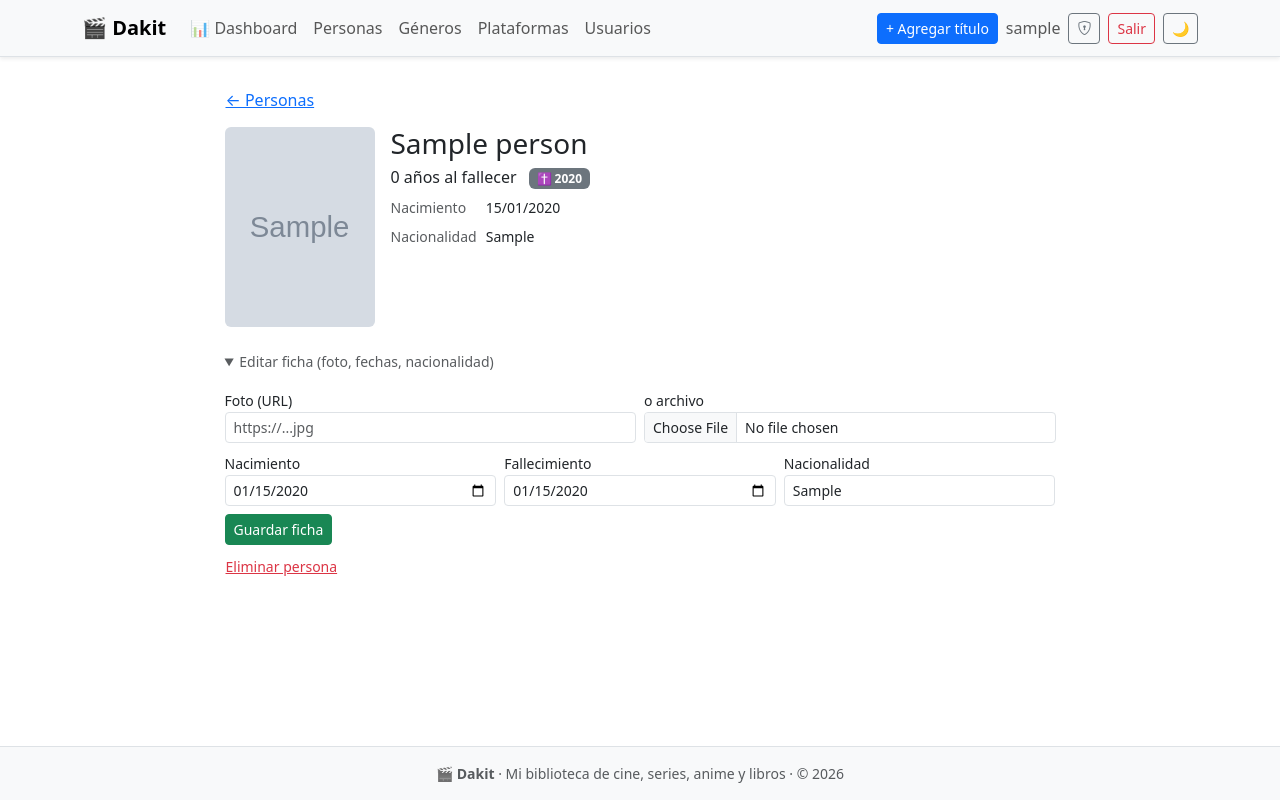
After one commit to DyM66/flask_dakit, a Flask app: page /person/1 in a window 1280 px wide, after a click on "Editar ficha (foto, fechas, nacionalidad)". The commit adds this page. Run offline with Flask 3, Linux system fonts and the light colour scheme; a user stored in the database is signed in; tables that the repository leaves empty hold one stand-in row (values such as "Sample post"); grey boxes marked "Sample" are stand-in pictures.

Commit message:
🌱feat(people): fichas de personas, avatares y lectura por relaciones (cutover paso 2)
Paso 2 del cutover. El catalogo, dashboard, buscador y formularios pasan a
usar las relaciones Person/EntryPerson en vez de los strings creator/main_cast
(que dejan de leerse/escribirse — se eliminan por SSH tras verificar).

- Nuevas paginas: /people (grid con avatar) y /person/<id> (foto, edad, vivo/
  fallecido, nacionalidad, obras agrupadas por rol enlazadas, edicion de ficha).
- Dashboard: avatar miniatura por director/actor, enlazado a su ficha.
- Buscador y tarjetas leen los nombres desde las personas vinculadas (joinedload
  evita N+1). Alta/edicion resuelven los nombres a Person (find-or-create).
- CLI: apply-enrichment (carga foto/datos investigados), add-person,
  set-person-photo; add-entry adaptado. Se retira migrate-people (ya cumplido).

```diff
--- a/app.py
+++ b/app.py
@@ -97,8 +97,6 @@ class Entry(db.Model):
     # Título alternativo oficial (inglés para anime, español para films en inglés, etc.).
     # Mapeado a la columna existente "title_es" para no migrar el schema.
     title_alt = db.Column("title_es", db.String(200))
-    creator = db.Column(db.String(100), nullable=False)
-    main_cast = db.Column(db.String(500))  # reparto principal: nombres separados por coma
     year = db.Column(db.Integer, nullable=False)
     platform = db.Column(db.String(50), nullable=False)
     type = db.Column(db.String(20), nullable=False)
@@ -260,6 +258,55 @@ def get_or_create_person(name):
     return person, True
 
 
+def sync_entry_people(entry, creator_csv, cast_csv):
+    """Reemplaza los enlaces de la entrada según los CSV del form (find-or-create)."""
+    entry.people.clear()
+    db.session.flush()  # ejecuta los DELETE de enlaces viejos antes de re-insertar
+    seen = set()
+    for csv, role in ((creator_csv, "director"), (cast_csv, "actor")):
+        for raw in (csv or "").split(","):
+            person, _ = get_or_create_person(raw)
+            if not person or (person.id, role) in seen:
+                continue
+            seen.add((person.id, role))
+            entry.people.append(EntryPerson(person=person, role=role))
+
+
+def ranked_people(counter, limit):
+    """Counter[person_id] → [(Person, count, pct_vs_top)] para barras con avatar."""
+    items = counter.most_common(limit)
+    if not items:
+        return []
+    top = items[0][1]
+    people = {p.id: p for p in Person.query.filter(Person.id.in_([pid for pid, _ in items]))}
+    return [(people[pid], count, round(count / top * 100)) for pid, count in items]
+
+
+def save_person_photo(person):
+    """Guarda la foto (URL o archivo) como person_{id}.{ext} y borra la anterior si cambia."""
+    old, new = person.photo, None
+    url = request.form.get("photo_url", "").strip()
+    if url:
+        try:
+            new = download_poster(url, f"person_{person.id}")
+        except Exception as exc:
+            flash(f"No se pudo descargar la foto: {exc}", "danger")
+            return
+    else:
+        file = request.files.get("photo")
+        if file and file.filename and allowed_file(file.filename):
+            ext = os.path.splitext(file.filename)[1].lower() or ".jpg"
+            new = secure_filename(f"person_{person.id}{ext}")
+            file.save(os.path.join(app.config["UPLOAD_FOLDER"], new))
+    if new:
+        if old and old != new:
+            old_path = os.path.join(app.config["UPLOAD_FOLDER"], old)
+            if os.path.exists(old_path):
+                os.remove(old_path)
+        person.photo = new
+        person.photo_source = "upload"
+
+
 def send_email(to, subject, body):
     if not app.config.get("MAIL_HOST"):
         raise RuntimeError("El envío de correo no está configurado.")
@@ -351,7 +398,7 @@ def index():
     type_filter = request.args.get("type", "").strip()
     year_filter = request.args.get("year", type=int)
 
-    query = Entry.query
+    query = Entry.query.options(joinedload(Entry.people).joinedload(EntryPerson.person))
     if type_filter:
         query = query.filter(Entry.type == type_filter)
     if year_filter:
@@ -364,8 +411,8 @@ def index():
             e for e in entries
             if needle in normalize_text(e.title)
             or needle in normalize_text(e.title_alt)
-            or needle in normalize_text(e.creator)
-            or needle in normalize_text(e.main_cast)
+            or needle in normalize_text(e.creator_csv)
+            or needle in normalize_text(e.cast_csv)
         ]
     types = [t for (t,) in db.session.query(Entry.type).distinct().order_by(Entry.type)]
     years = [y for (y,) in db.session.query(Entry.year).distinct().order_by(Entry.year.desc())]
@@ -386,8 +433,6 @@ def dashboard():
 
     type_counter = Counter()
     platform_counter = Counter()
-    director_counter = Counter()
-    actor_counter = Counter()
     genre_counter = Counter()
     decade_counter = Counter()
     years = []
@@ -396,19 +441,16 @@ def dashboard():
         type_counter[entry.type] += 1
         if entry.platform:
             platform_counter[entry.platform] += 1
-        for name in (entry.creator or "").split(","):
-            name = name.strip()
-            if name:
-                director_counter[name] += 1
-        for name in (entry.main_cast or "").split(","):
-            name = name.strip()
-            if name:
-                actor_counter[name] += 1
         for genre in entry.genres:
             genre_counter[genre.name] += 1
         if entry.year:
             years.append(entry.year)
             decade_counter[(entry.year // 10) * 10] += 1
+
+    director_counter = Counter()
+    actor_counter = Counter()
+    for person_id, role in db.session.query(EntryPerson.person_id, EntryPerson.role):
+        (director_counter if role == "director" else actor_counter)[person_id] += 1
 
     series_with_seasons = sorted(
         ((e.title, len(e.seasons)) for e in entries if e.seasons),
@@ -423,8 +465,8 @@ def dashboard():
         total_seasons_series=len(series_with_seasons),
         oldest=min(years) if years else None,
         newest=max(years) if years else None,
-        top_directors=ranked_with_pct(director_counter, 25),
-        top_actors=ranked_with_pct(actor_counter, 25),
+        top_directors=ranked_people(director_counter, 25),
+        top_actors=ranked_people(actor_counter, 25),
         top_genres=ranked_with_pct(genre_counter, 10),
         top_platforms=ranked_with_pct(platform_counter, 8),
         by_type=ranked_with_pct(type_counter, 10),
@@ -441,8 +483,6 @@ def add():
     entry = Entry(
         title=request.form["title"],
         title_alt=request.form.get("title_alt", "").strip() or None,
-        creator=request.form["creator"],
-        main_cast=request.form.get("main_cast", "").strip() or None,
         year=request.form.get("year", type=int),
         platform=request.form["platform"],
         type=request.form["type"],
@@ -451,6 +491,7 @@ def add():
     entry.genres = selected_genres()
     try:
         db.session.add(entry)
+        sync_entry_people(entry, request.form.get("creator", ""), request.form.get("main_cast", ""))
         db.session.commit()
         flash(f"«{entry.title}» agregado a la biblioteca.", "success")
     except Exception:
@@ -466,12 +507,11 @@ def update(id):
     if request.method == "POST":
         entry.title = request.form["title"]
         entry.title_alt = request.form.get("title_alt", "").strip() or None
-        entry.creator = request.form["creator"]
-        entry.main_cast = request.form.get("main_cast", "").strip() or None
         entry.year = request.form.get("year", type=int)
         entry.platform = request.form["platform"]
         entry.type = request.form["type"]
         entry.genres = selected_genres()
+        sync_entry_people(entry, request.form.get("creator", ""), request.form.get("main_cast", ""))
         new_image = save_image(request.files.get("image"))
         if new_image:
             entry.image = new_image
@@ -644,6 +684,49 @@ def delete_platform(id):
     return redirect(url_for("platforms"))
 
 
+# ─────────────────────────────── Personas ──────────────────────────────
+
+@app.route("/people")
+@login_required
+def people_list():
+    people = Person.query.options(joinedload(Person.links)).order_by(Person.name).all()
+    return render_template("people.html", people=people)
+
+
+@app.route("/person/<int:person_id>")
+@login_required
+def person_detail(person_id):
+    person = db.get_or_404(Person, person_id)
+    return render_template("person.html", person=person)
+
+
+@app.route("/person/<int:person_id>/edit", methods=["POST"])
+@login_required
+def person_edit(person_id):
+    person = db.get_or_404(Person, person_id)
+    save_person_photo(person)
+    person.birth_date = parse_date(request.form.get("birth_date"))
+    person.death_date = parse_date(request.form.get("death_date"))
+    person.nationality = request.form.get("nationality", "").strip() or None
+    db.session.commit()
+    flash("Ficha actualizada.", "success")
+    return redirect(url_for("person_detail", person_id=person.id))
+
+
+@app.route("/person/<int:person_id>/delete", methods=["POST"])
+@login_required
+def person_delete(person_id):
+    person = db.get_or_404(Person, person_id)
+    if person.photo:
+        photo_path = os.path.join(app.config["UPLOAD_FOLDER"], person.photo)
+        if os.path.exists(photo_path):
+            os.remove(photo_path)
+    db.session.delete(person)  # cascade limpia sus enlaces EntryPerson
+    db.session.commit()
+    flash(f"«{person.name}» eliminada.", "info")
+    return redirect(url_for("people_list"))
+
+
 # ───────────────────────────── Autenticación ───────────────────────────
 
 @app.route("/login", methods=["GET", "POST"])
@@ -799,41 +882,89 @@ def init_db():
     click.echo("Esquema verificado: tablas creadas/actualizadas.")
 
 
-@app.cli.command("migrate-people")
-@click.option("--check", is_flag=True, help="Solo audita (no escribe): reporta nombres CSV sin Person/enlace.")
-def migrate_people(check):
-    """Convierte Entry.creator/main_cast (CSV) en Person + EntryPerson. Idempotente."""
-    created_people = linked = 0
-    missing = []
-    for entry in Entry.query.all():
-        for csv, role in ((entry.creator, "director"), (entry.main_cast, "actor")):
-            for raw in (csv or "").split(","):
-                name = raw.strip()
-                if not name:
-                    continue
-                if check:
-                    person = Person.query.filter_by(normalized_name=normalize_text(name)).first()
-                    if not person or not EntryPerson.query.filter_by(
-                        entry_id=entry.id, person_id=person.id, role=role
-                    ).first():
-                        missing.append((entry.id, name, role))
-                    continue
-                person, created = get_or_create_person(name)
-                created_people += int(created)
-                if not EntryPerson.query.filter_by(
-                    entry_id=entry.id, person_id=person.id, role=role
-                ).first():
-                    db.session.add(EntryPerson(entry_id=entry.id, person_id=person.id, role=role))
-                    linked += 1
-    if check:
-        for eid, name, role in missing:
-            click.echo(f"FALTA: entry {eid} · {name} · {role}")
-        if missing:
-            raise click.ClickException(f"{len(missing)} enlaces faltantes — NO continuar.")
-        click.echo(f"Auditoría OK: {Person.query.count()} personas, {EntryPerson.query.count()} enlaces. Todos los nombres CSV cubiertos.")
+@app.cli.command("apply-enrichment")
+@click.argument("json_path")
+def apply_enrichment(json_path):
+    """Aplica datos investigados (foto/nacimiento/nacionalidad) a las personas desde un JSON.
+
+    Cada item: {name|normalized_name, birth_date, death_date, nationality,
+    photo_url, photo_source, tmdb_id, wikidata_qid}. Idempotente; solo escribe lo provisto.
+    """
+    import json
+    with open(json_path, encoding="utf-8") as handle:
+        records = json.load(handle)
+    updated = photos = 0
+    for rec in records:
+        norm = normalize_text(rec.get("name") or rec.get("normalized_name") or "")
+        person = Person.query.filter_by(normalized_name=norm).first()
+        if not person:
+            click.echo(f"  (sin match: {rec.get('name')})")
+            continue
+        if rec.get("birth_date"):
+            person.birth_date = parse_date(rec["birth_date"])
+        if rec.get("death_date"):
+            person.death_date = parse_date(rec["death_date"])
+        if rec.get("nationality"):
+            person.nationality = rec["nationality"].strip()
+        if rec.get("tmdb_id"):
+            person.tmdb_id = rec["tmdb_id"]
+        if rec.get("wikidata_qid"):
+            person.wikidata_qid = rec["wikidata_qid"]
+        if rec.get("photo_url"):
+            try:
+                person.photo = download_poster(rec["photo_url"], f"person_{person.id}")
+                person.photo_source = rec.get("photo_source") or "tmdb"
+                person.photo_ref = rec.get("photo_ref")
+                photos += 1
+            except Exception as exc:
+                click.echo(f"  ⚠️ foto {person.name}: {exc}")
+        person.enriched_at = datetime.now()
+        updated += 1
+    db.session.commit()
+    click.echo(f"Enriquecidas: {updated} personas, {photos} fotos descargadas.")
+
+
+@app.cli.command("add-person")
+@click.option("--name", required=True)
+@click.option("--birth", default="", help="Nacimiento YYYY-MM-DD.")
+@click.option("--death", default="", help="Fallecimiento YYYY-MM-DD (vacío = vive).")
+@click.option("--nationality", default="")
+@click.option("--photo-url", "photo_url", default="", help="URL de la foto (se descarga).")
+def add_person(name, birth, death, nationality, photo_url):
+    """Crea o actualiza una persona (find-or-create por nombre normalizado)."""
+    person, created = get_or_create_person(name)
+    if birth:
+        person.birth_date = parse_date(birth)
+    if death:
+        person.death_date = parse_date(death)
+    if nationality:
+        person.nationality = nationality.strip()
+    if photo_url:
+        try:
+            person.photo = download_poster(photo_url, f"person_{person.id}")
+            person.photo_source = "upload"
+        except Exception as exc:
+            click.echo(f"⚠️ No se pudo descargar la foto: {exc}")
+    db.session.commit()
+    click.echo(f"Persona «{person.name}» {'creada' if created else 'actualizada'}.")
+
+
+@app.cli.command("set-person-photo")
+@click.option("--name", required=True)
+@click.option("--photo-url", "photo_url", required=True)
+def set_person_photo(name, photo_url):
+    """Descarga y asigna la foto de una persona existente."""
+    person = Person.query.filter_by(normalized_name=normalize_text(name)).first()
+    if not person:
+        click.echo(f"No existe la persona «{name}».")
         return
-    db.session.commit()
-    click.echo(f"Personas nuevas: {created_people}. Enlaces nuevos: {linked}. Total: {Person.query.count()} personas, {EntryPerson.query.count()} enlaces.")
+    try:
+        person.photo = download_poster(photo_url, f"person_{person.id}")
+        person.photo_source = "upload"
+        db.session.commit()
+        click.echo(f"Foto de «{person.name}» actualizada.")
+    except Exception as exc:
+        click.echo(f"⚠️ No se pudo descargar la foto: {exc}")
 
 
 PLATFORM_SEED = [
@@ -873,10 +1004,10 @@ def add_entry(title, title_alt, creator, main_cast, year, platform, type_, genre
     """Registra una entrada en la biblioteca desde la línea de comandos."""
     entry = Entry(
         title=title, title_alt=title_alt.strip() or None,
-        creator=creator, main_cast=main_cast.strip() or None,
         year=year, platform=platform, type=type_,
     )
     db.session.add(entry)
+    sync_entry_people(entry, creator, main_cast)
 
     linked = []
     for name in (g.strip() for g in genres.split(",") if g.strip()):
--- a/templates/base.html
+++ b/templates/base.html
@@ -23,6 +23,12 @@
         #lightbox.show { display: flex; }
         #lightbox img { max-width: 95vw; max-height: 95vh; border-radius: .5rem; box-shadow: 0 0 40px rgba(0,0,0,.6); }
         .dakit-bar { height: 6px; }
+        .avatar-xs { width: 28px; height: 28px; object-fit: cover; }
+        .avatar-sm { width: 64px; height: 64px; object-fit: cover; }
+        .person-photo { width: 150px; height: 200px; object-fit: cover; }
+        .avatar-ph { background: var(--bs-secondary-bg); color: var(--bs-secondary-color); }
+        .person-photo { cursor: zoom-in; }
+        .work-poster { aspect-ratio: 2 / 3; object-fit: cover; width: 100%; background-color: var(--bs-tertiary-bg); }
     </style>
     {% block head %}{% endblock %}
 </head>
@@ -37,6 +43,7 @@
                 <ul class="navbar-nav me-auto">
                     {% if current_user.is_authenticated %}
                     <li class="nav-item"><a class="nav-link" href="{{ url_for('dashboard') }}">📊 Dashboard</a></li>
+                    <li class="nav-item"><a class="nav-link" href="{{ url_for('people_list') }}">Personas</a></li>
                     <li class="nav-item"><a class="nav-link" href="{{ url_for('genres') }}">Géneros</a></li>
                     <li class="nav-item"><a class="nav-link" href="{{ url_for('platforms') }}">Plataformas</a></li>
                     <li class="nav-item"><a class="nav-link" href="{{ url_for('users') }}">Usuarios</a></li>
@@ -164,7 +171,7 @@
         const lightbox = document.getElementById('lightbox');
         const lightboxImg = lightbox.querySelector('img');
         document.addEventListener('click', function (e) {
-            const img = e.target.closest('img.poster, img.season-thumb, img.preview-img, img.detail-poster');
+            const img = e.target.closest('img.poster, img.season-thumb, img.preview-img, img.detail-poster, img.person-photo');
             if (img && img.getAttribute('src')) {
                 lightboxImg.src = img.src;
                 lightbox.classList.add('show');
--- /dev/null
+++ b/templates/person.html
@@ -0,0 +1,99 @@
+{% extends 'base.html' %}
+
+{% block title %}Dakit - {{ person.name }}{% endblock %}
+
+{% macro worksgrid(entries) %}
+<div class="row row-cols-2 row-cols-sm-3 row-cols-md-4 g-2 mb-3">
+    {% for entry in entries %}
+    <div class="col">
+        <a href="{{ url_for('index', q=entry.title) }}" class="text-decoration-none text-reset">
+            <div class="card h-100 shadow-sm">
+                {% if entry.image %}
+                <img src="{{ url_for('static', filename='uploads/' + entry.image) }}" class="card-img-top work-poster" alt="{{ entry.title }}" loading="lazy">
+                {% else %}
+                <div class="card-img-top work-poster d-flex align-items-center justify-content-center fs-2">🎬</div>
+                {% endif %}
+                <div class="card-body p-2">
+                    <div class="small fw-semibold text-truncate">{{ entry.title }}</div>
+                    <div class="small text-muted">{{ entry.year }} · {{ entry.type }}</div>
+                </div>
+            </div>
+        </a>
+    </div>
+    {% endfor %}
+</div>
+{% endmacro %}
+
+{% block content %}
+<div class="row justify-content-center">
+    <div class="col-12 col-lg-9">
+        <a href="{{ url_for('people_list') }}" class="btn btn-link px-0 mb-2">← Personas</a>
+
+        <div class="d-flex gap-3 mb-4 flex-wrap">
+            {% if person.photo %}
+            <img src="{{ url_for('static', filename='uploads/' + person.photo) }}" class="rounded person-photo" alt="{{ person.name }}">
+            {% else %}
+            <span class="rounded person-photo avatar-ph d-inline-flex align-items-center justify-content-center fs-1"><i class="bi bi-person"></i></span>
+            {% endif %}
+            <div>
+                <h1 class="h3 mb-1">{{ person.name }}</h1>
+                <div class="mb-2">
+                    {% if person.age is not none %}<span class="me-2">{{ person.age }} años{% if not person.is_alive %} al fallecer{% endif %}</span>{% endif %}
+                    {% if person.is_alive %}<span class="badge text-bg-success">Vive</span>{% else %}<span class="badge text-bg-secondary">✝ {{ person.death_date.year }}</span>{% endif %}
+                </div>
+                <dl class="row small mb-0">
+                    {% if person.birth_date %}<dt class="col-4 col-sm-3 text-muted fw-normal">Nacimiento</dt><dd class="col-8 col-sm-9">{{ person.birth_date.strftime('%d/%m/%Y') }}</dd>{% endif %}
+                    {% if person.nationality %}<dt class="col-4 col-sm-3 text-muted fw-normal">Nacionalidad</dt><dd class="col-8 col-sm-9">{{ person.nationality }}</dd>{% endif %}
+                </dl>
+                {% if not person.birth_date and not person.nationality %}
+                <p class="text-muted small fst-italic mb-0">Ficha sin completar — se llenará al registrar sus obras, o edítala abajo.</p>
+                {% endif %}
+            </div>
+        </div>
+
+        {% if person.entries_as_director %}
+        <h2 class="h5 border-top pt-3">Dirección / Autoría <span class="text-muted fs-6">({{ person.entries_as_director|length }})</span></h2>
+        {{ worksgrid(person.entries_as_director) }}
+        {% endif %}
+
+        {% if person.entries_as_actor %}
+        <h2 class="h5 border-top pt-3">Reparto <span class="text-muted fs-6">({{ person.entries_as_actor|length }})</span></h2>
+        {{ worksgrid(person.entries_as_actor) }}
+        {% endif %}
+
+        <details class="mt-4">
+            <summary class="text-muted small">Editar ficha (foto, fechas, nacionalidad)</summary>
+            <form action="{{ url_for('person_edit', person_id=person.id) }}" method="POST" enctype="multipart/form-data" class="row g-2 mt-2">
+                <input type="hidden" name="csrf_token" value="{{ csrf_token() }}">
+                <div class="col-12 col-md-6">
+                    <label for="photo_url" class="form-label small mb-0">Foto (URL)</label>
+                    <input type="text" name="photo_url" id="photo_url" class="form-control form-control-sm" placeholder="https://...jpg">
+                </div>
+                <div class="col-12 col-md-6">
+                    <label for="photo" class="form-label small mb-0">o archivo</label>
+                    <input type="file" name="photo" id="photo" class="form-control form-control-sm" accept="image/*">
+                </div>
+                <div class="col-6 col-md-4">
+                    <label for="birth_date" class="form-label small mb-0">Nacimiento</label>
+                    <input type="date" name="birth_date" id="birth_date" class="form-control form-control-sm" value="{{ person.birth_date.isoformat() if person.birth_date else '' }}">
+                </div>
+                <div class="col-6 col-md-4">
+                    <label for="death_date" class="form-label small mb-0">Fallecimiento</label>
+                    <input type="date" name="death_date" id="death_date" class="form-control form-control-sm" value="{{ person.death_date.isoformat() if person.death_date else '' }}">
+                </div>
+                <div class="col-12 col-md-4">
+                    <label for="nationality" class="form-label small mb-0">Nacionalidad</label>
+                    <input type="text" name="nationality" id="nationality" class="form-control form-control-sm" value="{{ person.nationality or '' }}">
+                </div>
+                <div class="col-12">
+                    <button type="submit" class="btn btn-sm btn-success">Guardar ficha</button>
+                </div>
+            </form>
+            <form action="{{ url_for('person_delete', person_id=person.id) }}" method="POST" class="mt-2" onsubmit="return confirm('¿Eliminar a {{ person.name }}? Se quitará de todas sus obras.');">
+                <input type="hidden" name="csrf_token" value="{{ csrf_token() }}">
+                <button type="submit" class="btn btn-sm btn-link text-danger p-0">Eliminar persona</button>
+            </form>
+        </details>
+    </div>
+</div>
+{% endblock %}
--- a/templates/update_item.html
+++ b/templates/update_item.html
@@ -20,12 +20,12 @@
                     </div>
                 </div>
                 <div class="mb-3">
-                    <label for="creator" class="form-label">Autor / Director</label>
-                    <input type="text" name="creator" id="creator" class="form-control" value="{{ entry.creator }}" required>
+                    <label for="creator" class="form-label">Autor / Director <span class="text-muted">(separados por coma)</span></label>
+                    <input type="text" name="creator" id="creator" class="form-control" value="{{ entry.creator_csv }}" required>
                 </div>
                 <div class="mb-3">
                     <label for="main_cast" class="form-label">Reparto principal <span class="text-muted">(actores, separados por coma)</span></label>
-                    <input type="text" name="main_cast" id="main_cast" class="form-control" value="{{ entry.main_cast or '' }}" placeholder="Ej. Robert Downey Jr., Scarlett Johansson">
+                    <input type="text" name="main_cast" id="main_cast" class="form-control" value="{{ entry.cast_csv }}" placeholder="Ej. Robert Downey Jr., Scarlett Johansson">
                 </div>
                 <div class="row">
                     <div class="col-md-4 mb-3">
```
Also changed, not shown: templates/_avatar.html (added, +7 -0 lines), templates/dashboard.html (+30 -2 lines), templates/index.html (+7 -3 lines), templates/people.html (added, +35 -0 lines).
